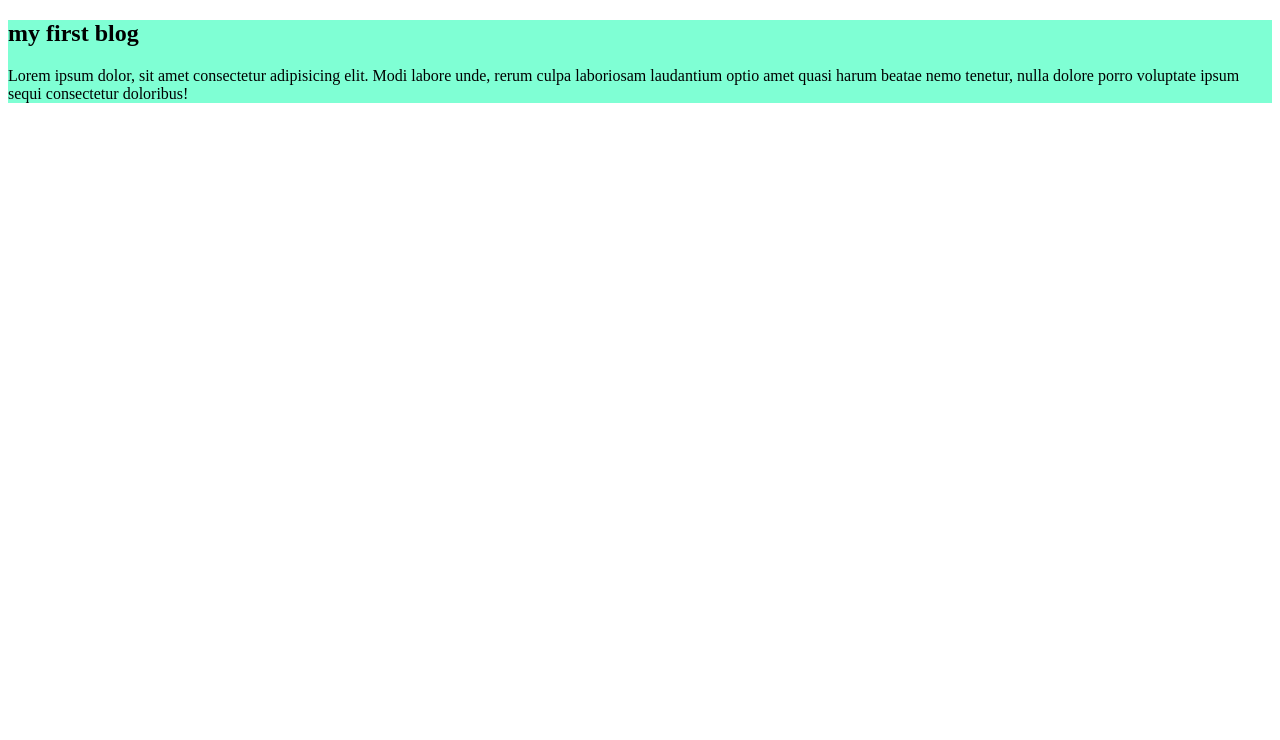
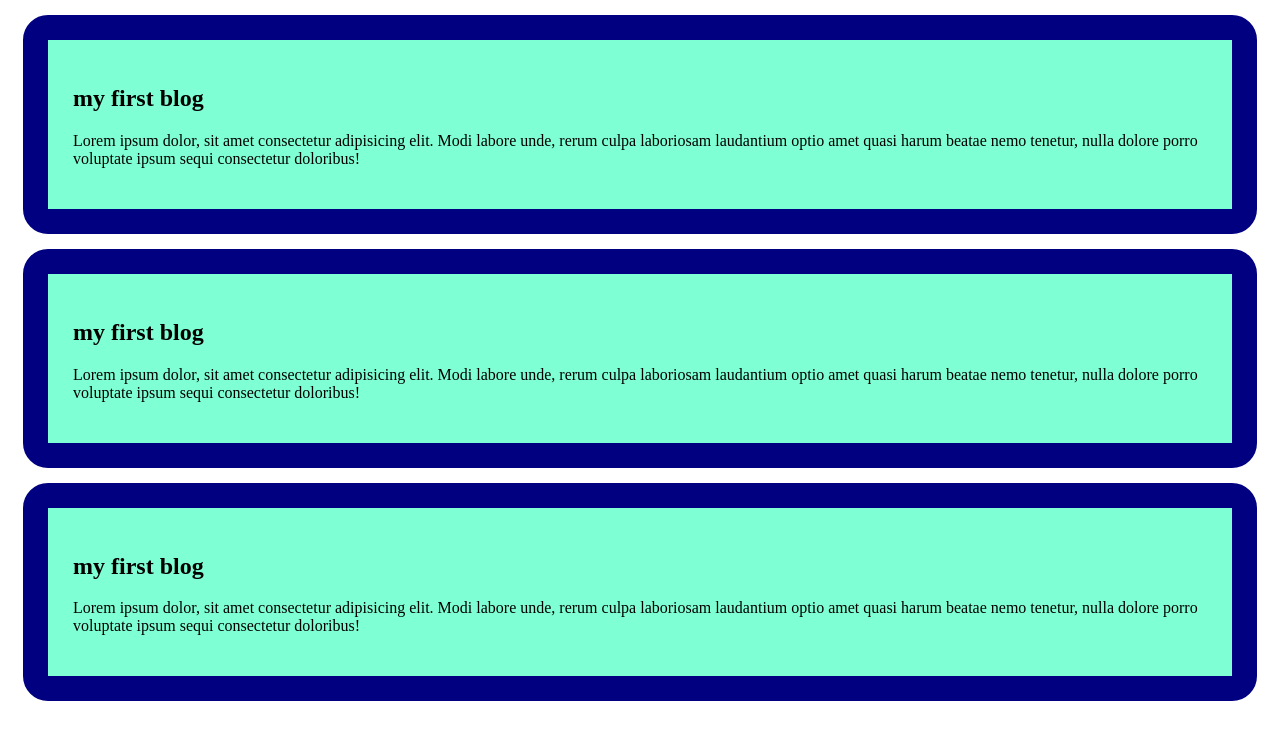
Before and after one commit to Zihad-098/my-first-github, a plain HTML site: page index.html in a window 1280 px wide. Drawn offline with Linux system fonts and the light colour scheme.

Commit message:
added two and three blog

```diff
--- a/index.html
+++ b/index.html
@@ -11,5 +11,13 @@
         <h2> my first blog </h2>
         <p>Lorem ipsum dolor, sit amet consectetur adipisicing elit. Modi labore unde, rerum culpa laboriosam laudantium optio amet quasi harum beatae nemo tenetur, nulla dolore porro voluptate ipsum sequi consectetur doloribus!</p>
     </div>
+    <div>
+        <h2> my first blog </h2>
+        <p>Lorem ipsum dolor, sit amet consectetur adipisicing elit. Modi labore unde, rerum culpa laboriosam laudantium optio amet quasi harum beatae nemo tenetur, nulla dolore porro voluptate ipsum sequi consectetur doloribus!</p>
+    </div>
+    <div>
+        <h2> my first blog </h2>
+        <p>Lorem ipsum dolor, sit amet consectetur adipisicing elit. Modi labore unde, rerum culpa laboriosam laudantium optio amet quasi harum beatae nemo tenetur, nulla dolore porro voluptate ipsum sequi consectetur doloribus!</p>
+    </div>
 </body>
 </html>
--- a/styles/blog.css
+++ b/styles/blog.css
@@ -1,3 +1,7 @@
 div {
     background-color: aquamarine;
+    border: 25px solid navy;
+    margin: 15px;
+    border-radius: 25px;
+    padding: 25px;
 }
```
